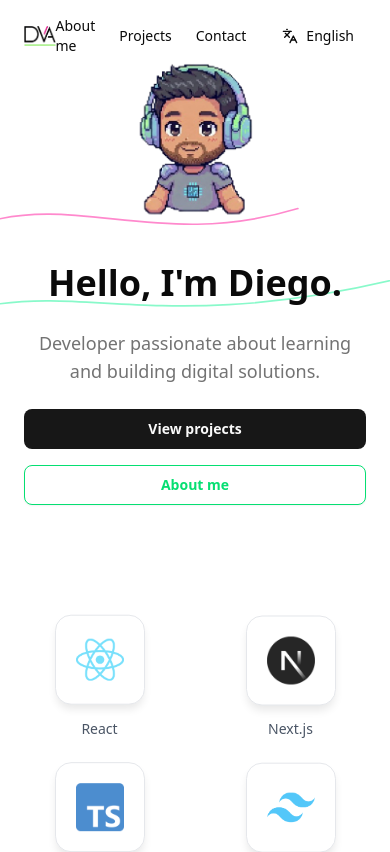
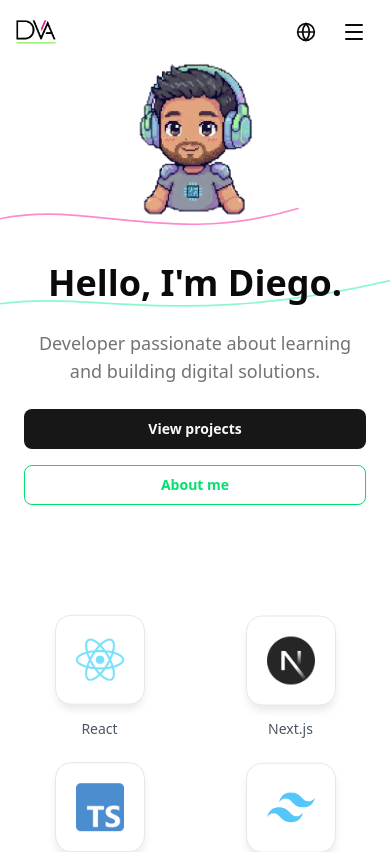
Before and after one commit to diegovargasdev/my-portfolio, a Next.js app: page /en in a window 390 px wide. Shown: the top 852 px of the page. Built offline with nearby package versions, Linux system fonts and the light colour scheme.

Commit message:
:sparkles: feature: responsive navBar

```diff
--- a/src/components/footer.tsx
+++ b/src/components/footer.tsx
@@ -2,22 +2,12 @@
 
 import Link from "next/link";
 import { Mail, Github, Linkedin } from "lucide-react";
-import { useParams, usePathname } from "next/navigation";
 import { useTranslations } from 'next-intl';
+import { useAnchorNavigation } from "@/hooks/useAnchorNavigation";
 
 export default function Footer() {
-    const params = useParams();
-    const pathname = usePathname();
-    const locale = (params?.locale as string) || 'es';
     const t = useTranslations('Footer');
-    const getBasePath = () => {
-        if (pathname && pathname.startsWith(`/${locale}`)) {
-            return `/${locale}`;
-        }
-        return locale ? `/${locale}` : '';
-    };
-
-    const basePath = getBasePath();
+    const { handleAnchorClick, buildHref } = useAnchorNavigation();
 
     return (
         <footer className="border-t mt-28 bg-black text-neutral-300">
@@ -32,7 +22,8 @@ export default function Footer() {
                     </p>
 
                     <a
-                        href="mailto:diegovargas.devweb@gmail.com"
+                        href={buildHref('contact')}
+                        onClick={(e) => handleAnchorClick(e, buildHref('contact'))}
                         className="inline-block px-10 py-3 rounded-xl border border-neutral-700 text-sm tracking-wider transition-all duration-300 relative hover:border-pink-500 hover:text-pink-500 group"
                     >
                         <span className="absolute inset-0 rounded-xl bg-pink-500/10 opacity-0 transition-opacity duration-300 group-hover:opacity-100"></span>
@@ -61,16 +52,28 @@ export default function Footer() {
                 </div>
 
                 <div className="flex flex-wrap justify-center gap-8 text-sm text-neutral-400 mb-14">
-                    <FooterLink href={`${basePath}`}>
+                    <FooterLink
+                        href={buildHref()}
+                        onClick={(e) => handleAnchorClick(e, buildHref())}
+                    >
                         {t('home')}
                     </FooterLink>
-                    <FooterLink href={`${basePath}#about`}>
+                    <FooterLink
+                        href={buildHref('about')}
+                        onClick={(e) => handleAnchorClick(e, buildHref('about'))}
+                    >
                         {t('about')}
                     </FooterLink>
-                    <FooterLink href={`${basePath}#projects`}>
+                    <FooterLink
+                        href={buildHref('projects')}
+                        onClick={(e) => handleAnchorClick(e, buildHref('projects'))}
+                    >
                         {t('projects')}
                     </FooterLink>
-                    <FooterLink href={`${basePath}#contact`}>
+                    <FooterLink
+                        href={buildHref('contact')}
+                        onClick={(e) => handleAnchorClick(e, buildHref('contact'))}
+                    >
                         {t('contact')}
                     </FooterLink>
                 </div>
@@ -113,24 +116,17 @@ function SocialIcon({
     );
 }
 
-function FooterLink({ href, children }: { href: string; children: React.ReactNode }) {
-    const handleAnchorClick = (e: React.MouseEvent<HTMLAnchorElement>, href: string) => {
-        e.preventDefault();
-        const hash = href.split('#')[1];
-        if (hash) {
-            const element = document.getElementById(hash);
-            if (element) {
-                element.scrollIntoView({ behavior: 'smooth', block: 'start' });
-            }
-        } else {
-            window.location.href = href;
-        }
-    };
+interface FooterLinkProps {
+    href: string;
+    onClick: (e: React.MouseEvent<HTMLAnchorElement>) => void;
+    children: React.ReactNode;
+}
 
+function FooterLink({ href, onClick, children }: FooterLinkProps) {
     return (
         <Link
             href={href}
-            onClick={(e) => handleAnchorClick(e, href)}
+            onClick={onClick}
             className="relative text-neutral-400 hover:text-white transition-all duration-300 px-1"
         >
             {children}
--- a/src/components/language-switcher.tsx
+++ b/src/components/language-switcher.tsx
@@ -9,7 +9,7 @@ import {
     DropdownMenuTrigger,
 } from '@/components/ui/dropdown-menu'
 import { motion } from 'framer-motion'
-import { Languages } from 'lucide-react'
+import { Languages, Globe } from 'lucide-react'
 import { cn } from '@/lib/utils'
 
 const localeNames: Record<string, string> = {
@@ -17,7 +17,11 @@ const localeNames: Record<string, string> = {
     en: 'English',
 }
 
-export function LanguageSwitcher() {
+interface LanguageSwitcherProps {
+    compact?: boolean
+}
+
+export function LanguageSwitcher({ compact = false }: LanguageSwitcherProps) {
     const params = useParams()
     const router = useRouter()
     const pathname = usePathname()
@@ -33,6 +37,36 @@ export function LanguageSwitcher() {
         const newPath = `/${newLocale}${pathWithoutLocale === '/' ? '' : pathWithoutLocale}`
         router.push(newPath)
         router.refresh()
+    }
+
+    if (compact) {
+        return (
+            <DropdownMenu>
+                <DropdownMenuTrigger className="flex items-center justify-center p-2 rounded-full hover:bg-gray-100 dark:hover:bg-gray-800 transition-colors outline-none w-10 h-10">
+                    <Globe className="h-5 w-5" />
+                    <span className="sr-only">
+                        {localeNames[locale] || locale.toUpperCase()}
+                    </span>
+                </DropdownMenuTrigger>
+                <DropdownMenuContent align="end" className="min-w-[120px]">
+                    {locales.map((loc) => (
+                        <DropdownMenuItem
+                            key={loc}
+                            onClick={() => switchLocale(loc)}
+                            className={cn(
+                                "cursor-pointer",
+                                locale === loc && "bg-accent font-semibold"
+                            )}
+                        >
+                            {localeNames[loc]}
+                            {locale === loc && (
+                                <span className="ml-auto text-xs">✓</span>
+                            )}
+                        </DropdownMenuItem>
+                    ))}
+                </DropdownMenuContent>
+            </DropdownMenu>
+        )
     }
 
     return (
--- a/src/components/navbar.tsx
+++ b/src/components/navbar.tsx
@@ -1,20 +1,20 @@
 "use client"
 
 import { useState, useEffect } from "react"
-import { useParams, usePathname } from "next/navigation"
-import Link from "next/link"
-import { motion } from "framer-motion"
+import { motion, AnimatePresence } from "framer-motion"
 import { cn } from "@/lib/utils"
 import Image from "next/image"
 import { LanguageSwitcher } from "@/components/language-switcher"
 import { useTranslations } from 'next-intl'
+import { useAnchorNavigation } from "@/hooks/useAnchorNavigation"
+import Link from "next/link"
+import { Menu, X } from "lucide-react"
 
 export default function Navbar() {
     const [scrolled, setScrolled] = useState(false)
-    const params = useParams()
-    const pathname = usePathname()
-    const locale = (params?.locale as string) || 'es'
+    const [isMobileMenuOpen, setIsMobileMenuOpen] = useState(false)
     const t = useTranslations('Navbar')
+    const { handleAnchorClick, buildHref } = useAnchorNavigation()
 
     useEffect(() => {
         const handleScroll = () => setScrolled(window.scrollY > 10)
@@ -22,25 +22,42 @@ export default function Navbar() {
         return () => window.removeEventListener("scroll", handleScroll)
     }, [])
 
-    const handleAnchorClick = (e: React.MouseEvent<HTMLAnchorElement>, href: string) => {
-        e.preventDefault()
-        const hash = href.split('#')[1]
-        const element = document.getElementById(hash)
-        if (element) {
-            element.scrollIntoView({ behavior: 'smooth', block: 'start' })
+    const handleMobileLinkClick = (e: React.MouseEvent<HTMLAnchorElement>, href: string) => {
+        handleAnchorClick(e, href)
+        setIsMobileMenuOpen(false)
+    }
+    useEffect(() => {
+        const handleClickOutside = (e: MouseEvent) => {
+            const target = e.target as HTMLElement
+            if (isMobileMenuOpen && !target.closest('.mobile-menu') && !target.closest('.menu-button')) {
+                setIsMobileMenuOpen(false)
             }
         }
 
-    const getBasePath = () => {
-        if (pathname.startsWith(`/${locale}`)) {
-            return `/${locale}`
-        }
-        return locale ? `/${locale}` : ''
-    }
+        document.addEventListener('click', handleClickOutside)
+        return () => document.removeEventListener('click', handleClickOutside)
+    }, [isMobileMenuOpen])
 
-    const basePath = getBasePath()
+    const navItems = [
+        {
+            label: t('about'),
+            anchor: "about",
+            color: "hover:text-green-500",
+        },
+        {
+            label: t('projects'),
+            anchor: "projects",
+            color: "hover:text-pink-500",
+        },
+        {
+            label: t('contact'),
+            anchor: "contact",
+            color: "hover:text-pink-500",
+        },
+    ]
 
     return (
+        <>
             <motion.header
                 initial={{ opacity: 0, y: -20 }}
                 animate={{ opacity: 1, y: 0 }}
@@ -48,64 +65,143 @@ export default function Navbar() {
                 className={cn(
                     "fixed top-0 left-0 w-full z-50 transition-all duration-300",
                     scrolled
-                    ? "backdrop-blur-md bg-white/70 shadow-sm"
+                        ? "backdrop-blur-md bg-white/70 shadow-sm dark:bg-gray-900/70"
                         : "bg-transparent"
                 )}
             >
-            <nav className="max-w-6xl mx-auto px-6 py-4 flex justify-between items-center">
+                <nav className="max-w-6xl mx-auto px-4 sm:px-6 py-3 sm:py-4 flex justify-between items-center">
                     <motion.div
                         whileHover={{ scale: 1.05 }}
                         transition={{ type: "spring", stiffness: 300 }}
+                        className="flex items-center"
                     >
-                    <Link href={`/${locale}`} className="flex items-center gap-2">
+                        <Link href={buildHref()} className="flex items-center">
+                            <div className="relative w-10 h-10 sm:w-12 sm:h-12">
                                 <Image
                                     src="/logo/Logo_Ligth.png"
                                     alt={t('logoAlt')}
-                            width={40}
-                            height={40}
+                                    fill
+                                    sizes="(max-width: 640px) 40px, 48px"
+                                    className="object-contain"
+                                    priority
                                 />
+                            </div>
                         </Link>
                     </motion.div>
                     <motion.div
-                    className="flex gap-6 items-center text-sm font-medium"
+                        className="hidden md:flex gap-4 lg:gap-6 items-center text-sm font-medium"
                         initial={{ opacity: 0 }}
                         animate={{ opacity: 1 }}
                         transition={{ delay: 0.3, duration: 0.5 }}
                     >
-                    {[
-                        {
-                            label: t('about'),
-                            href: `${basePath}#about`,
-                            color: "hover:text-green-500"
-                        },
-                        {
-                            label: t('projects'),
-                            href: `${basePath}#projects`,
-                            color: "hover:text-pink-500"
-                        },
-                        {
-                            label: t('contact'),
-                            href: `${basePath}#contact`,
-                            color: "hover:text-pink-500"
-                        },
-                    ].map((item) => (
+                        {navItems.map((item) => (
                             <motion.div
-                            key={item.href}
+                                key={item.anchor}
                                 whileHover={{ scale: 1.08 }}
                                 transition={{ type: "spring", stiffness: 250 }}
                             >
                                 <Link
-                                href={item.href}
-                                onClick={(e) => handleAnchorClick(e, item.href)}
-                                className={cn("transition", item.color)}
+                                    href={buildHref(item.anchor)}
+                                    onClick={(e) => handleAnchorClick(e, buildHref(item.anchor))}
+                                    className={cn("transition px-3 py-2 rounded-lg hover:bg-white/10 dark:hover:bg-gray-800", item.color)}
                                 >
                                     {item.label}
                                 </Link>
                             </motion.div>
                         ))}
+                        <div className="ml-2">
                             <LanguageSwitcher />
+                        </div>
                     </motion.div>
+                    <div className="flex items-center gap-2 md:hidden">
+                        <div className="menu-button">
+                            <LanguageSwitcher compact />
+                        </div>
+
+                        <button
+                            onClick={(e) => {
+                                e.stopPropagation()
+                                setIsMobileMenuOpen(!isMobileMenuOpen)
+                            }}
+                            className="menu-button p-2 rounded-lg hover:bg-white/10 dark:hover:bg-gray-800 transition"
+                            aria-label={isMobileMenuOpen ? "Cerrar menú" : "Abrir menú"}
+                        >
+                            {isMobileMenuOpen ? (
+                                <X className="w-6 h-6" />
+                            ) : (
+                                <Menu className="w-6 h-6" />
+                            )}
+                        </button>
+                    </div>
                 </nav>
             </motion.header>
+            <AnimatePresence>
+                {isMobileMenuOpen && (
+                    <>
+                        <motion.div
+                            initial={{ opacity: 0 }}
+                            animate={{ opacity: 1 }}
+                            exit={{ opacity: 0 }}
+                            onClick={() => setIsMobileMenuOpen(false)}
+                            className="fixed inset-0 bg-black/50 backdrop-blur-sm z-40 md:hidden"
+                        />
+                        <motion.div
+                            initial={{ x: "100%" }}
+                            animate={{ x: 0 }}
+                            exit={{ x: "100%" }}
+                            transition={{ type: "spring", damping: 25, stiffness: 200 }}
+                            className="fixed top-0 right-0 h-full w-64 bg-white dark:bg-gray-900 shadow-2xl z-50 md:hidden mobile-menu"
+                            onClick={(e) => e.stopPropagation()}
+                        >
+                            <div className="p-6 pt-20 h-full flex flex-col">
+                                <div className="mb-10">
+                                    <Link
+                                        href={buildHref()}
+                                        onClick={() => setIsMobileMenuOpen(false)}
+                                        className="flex items-center justify-center"
+                                    >
+                                        <div className="relative w-16 h-16">
+                                            <Image
+                                                src="/logo/Logo_Ligth.png"
+                                                alt={t('logoAlt')}
+                                                fill
+                                                sizes="64px"
+                                                className="object-contain"
+                                            />
+                                        </div>
+                                    </Link>
+                                </div>
+
+                                <nav className="flex flex-col gap-3 flex-1">
+                                    {navItems.map((item) => (
+                                        <motion.div
+                                            key={item.anchor}
+                                            whileTap={{ scale: 0.95 }}
+                                        >
+                                            <Link
+                                                href={buildHref(item.anchor)}
+                                                onClick={(e) => handleMobileLinkClick(e, buildHref(item.anchor))}
+                                                className={cn(
+                                                    "block px-4 py-3 text-base font-medium rounded-lg transition",
+                                                    "hover:bg-gray-100 dark:hover:bg-gray-800",
+                                                    item.color
+                                                )}
+                                            >
+                                                {item.label}
+                                            </Link>
+                                        </motion.div>
+                                    ))}
+                                </nav>
+                                <div className="pt-6 border-t border-gray-200 dark:border-gray-700">
+                                    <p className="text-sm text-gray-500 dark:text-gray-400 px-4 text-center">
+                                        © {new Date().getFullYear()} Diego Vargas
+                                    </p>
+                                </div>
+                            </div>
+                        </motion.div>
+                    </>
+                )}
+            </AnimatePresence>
+        </>
     )
 }
--- a/src/data/projects.ts
+++ b/src/data/projects.ts
@@ -256,5 +256,4 @@ export const getProjects = (locale: string = 'es') => {
     return projectsData[locale as 'es' | 'en'] || projectsData.es;
 };
 
-// Opcional: exportar por defecto para compatibilidad
 export const projects = getProjects('es');
--- /dev/null
+++ b/src/hooks/useAnchorNavigation.ts
@@ -0,0 +1,48 @@
+"use client"
+
+import { useParams, usePathname } from "next/navigation"
+
+export function useAnchorNavigation() {
+    const params = useParams()
+    const pathname = usePathname()
+    const locale = (params?.locale as string) || 'es'
+
+    const handleAnchorClick = (e: React.MouseEvent<HTMLAnchorElement>, href: string) => {
+        e.preventDefault()
+
+        const url = new URL(href, window.location.origin)
+        const targetId = url.hash.substring(1)
+        const targetPath = url.pathname
+        const isHomePage = pathname === `/${locale}` || pathname === '/' || pathname === ''
+
+        const isTargetHome = targetPath === `/${locale}` || targetPath === '/' || targetPath === ''
+
+        if (isHomePage && isTargetHome && targetId) {
+            const element = document.getElementById(targetId)
+            if (element) {
+                element.scrollIntoView({ behavior: 'smooth', block: 'start' })
+                window.history.pushState(null, '', href)
+            }
+        } else if (isTargetHome && targetId) {
+            window.location.href = href
+        } else if (isTargetHome && !targetId) {
+            window.location.href = href
+        } else {
+            window.location.href = href
+        }
+    }
+
+    const buildHref = (anchor?: string) => {
+        const base = locale ? `/${locale}` : '/'
+        if (anchor) {
+            return `${base}#${anchor}`
+        }
+        return base
+    }
+
+    return {
+        handleAnchorClick,
+        buildHref,
+        locale
+    }
+}
```
Lines whose indentation alone changed are shown as unchanged.
